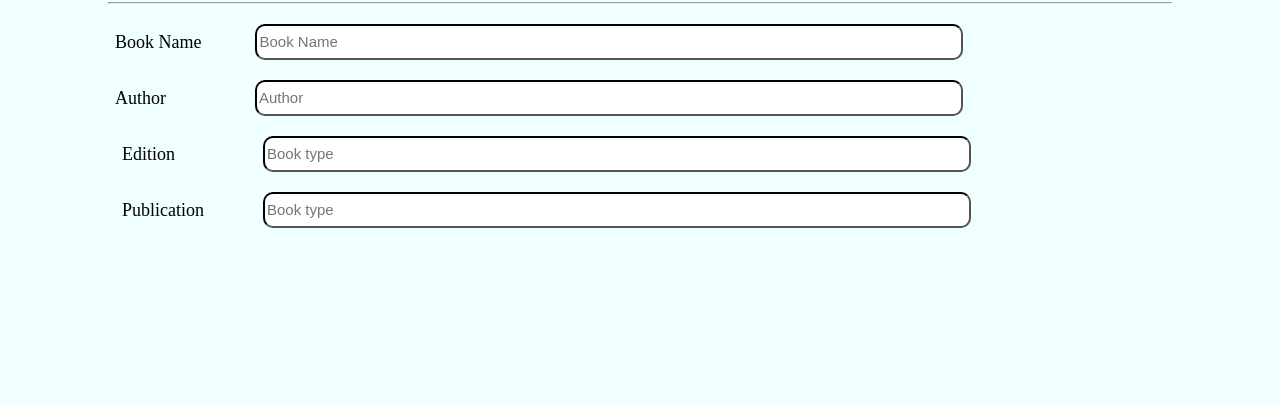
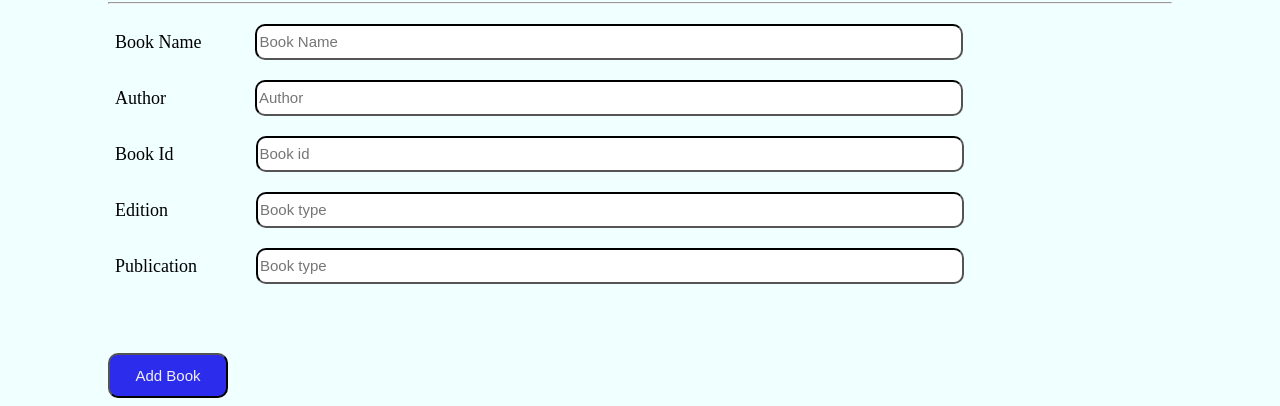
Before and after one commit to BandiniKohare2001/Manage--Library, a plain HTML site: page pages/addbook1.html in a window 1280 px wide. Shown: the part 136-542 px from the top of the page. Drawn offline with Linux system fonts and the light colour scheme; files whose address does not match are found by name.

Commit message:
remove changes

```diff
--- a/pages/addbook1.html
+++ b/pages/addbook1.html
@@ -230,7 +230,12 @@ nav li a:hover{
                 <label for="Author" class="author">Author</label>
                 <input type="text" class="form-control-2" id="author" placeholder="Author">
 
+            </div>
+            <div class="book-name-row">
+                <label for="Author" class="book-id">Book Id</label>
+                <input type="text" class="form-control-3" id="bookid" placeholder="Book id">
 
+            </div>
             <div class="book-name-row">
                 <label for="Author" class="book-type">Edition</label>
                 <input type="text" class="form-control-4" id="book" placeholder="Book type">
```
